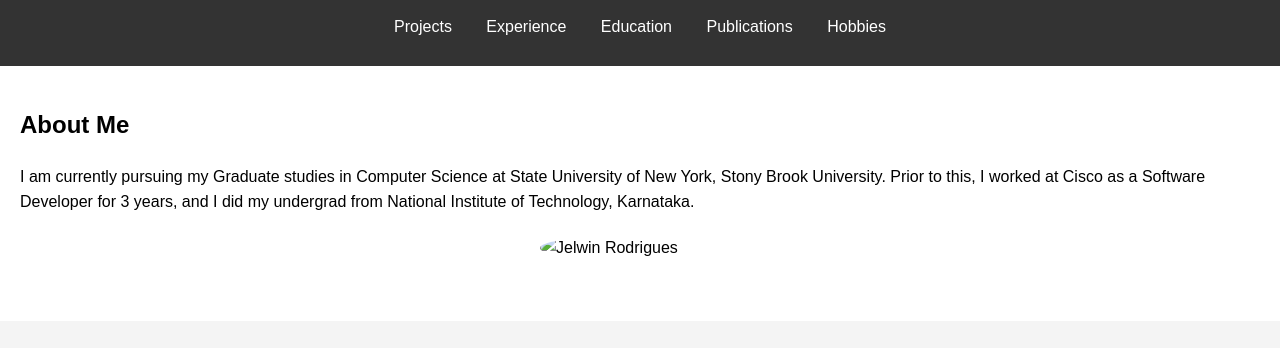
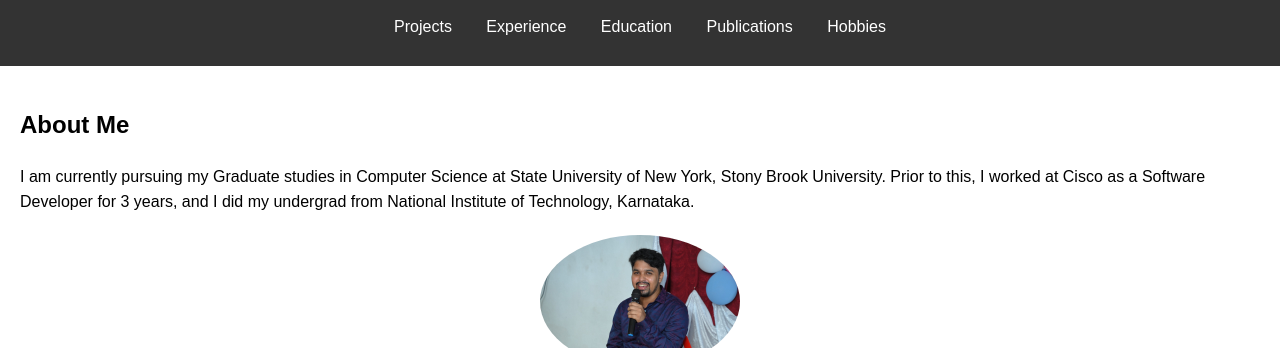
Before and after one commit to Jelwin13afc/Jelwin13afc.github.io, a plain HTML site: page index.html in a window 1280 px wide. Shown: the part 90-438 px from the top of the page. Drawn offline with Linux system fonts and the light colour scheme.

Commit message:
Added an image

```diff
--- a/index.html
+++ b/index.html
@@ -27,7 +27,7 @@
         </section>
 
         <section>
-            <img src="jelwin1.jpg" alt="Jelwin Rodrigues" class="profile-image">
+            <img src="jelwin.JPG" alt="Jelwin Rodrigues" class="profile-image">
         </section>
     </main>
 
```
Also changed, not shown: jelwin.JPG (added).
